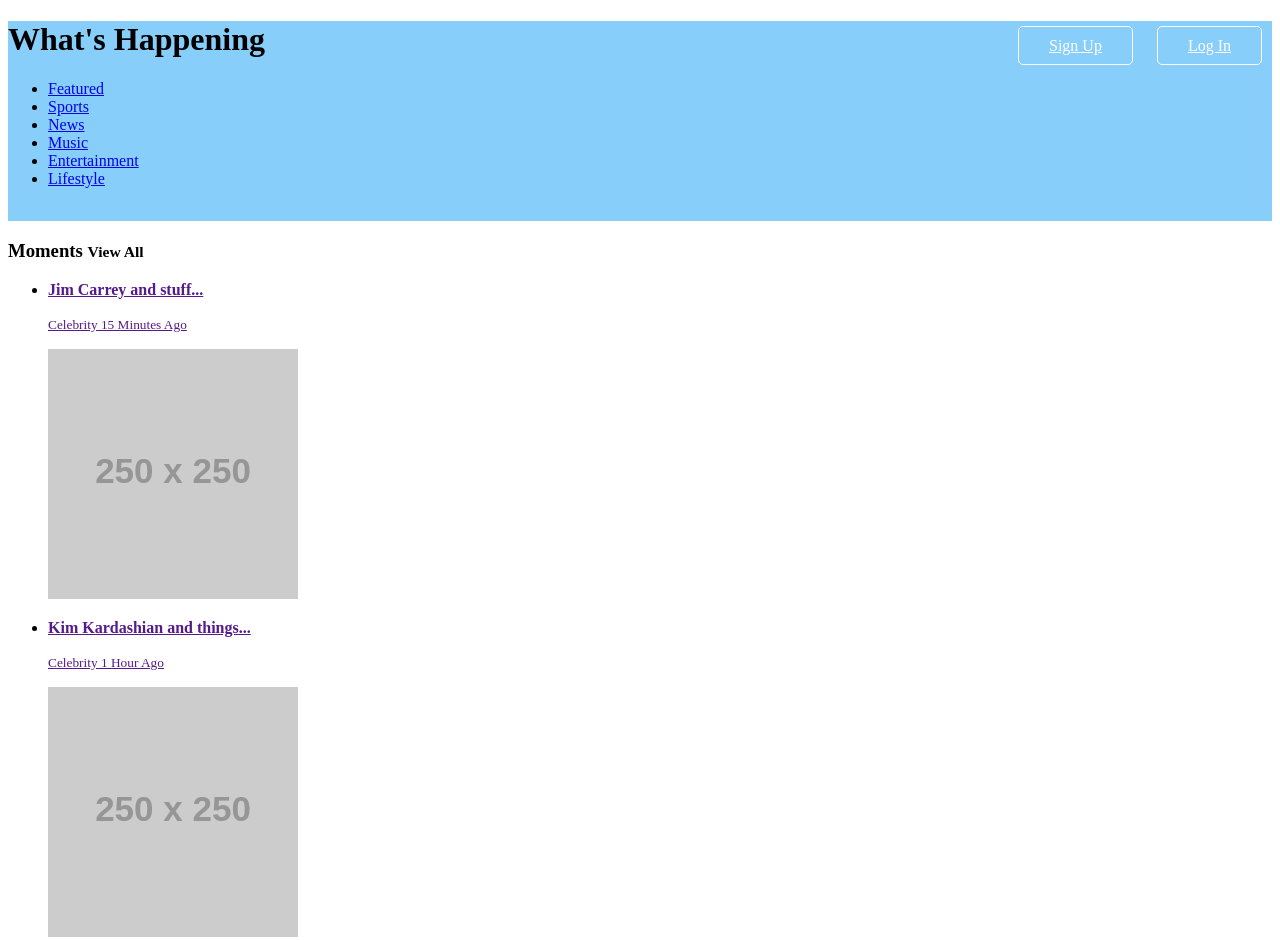
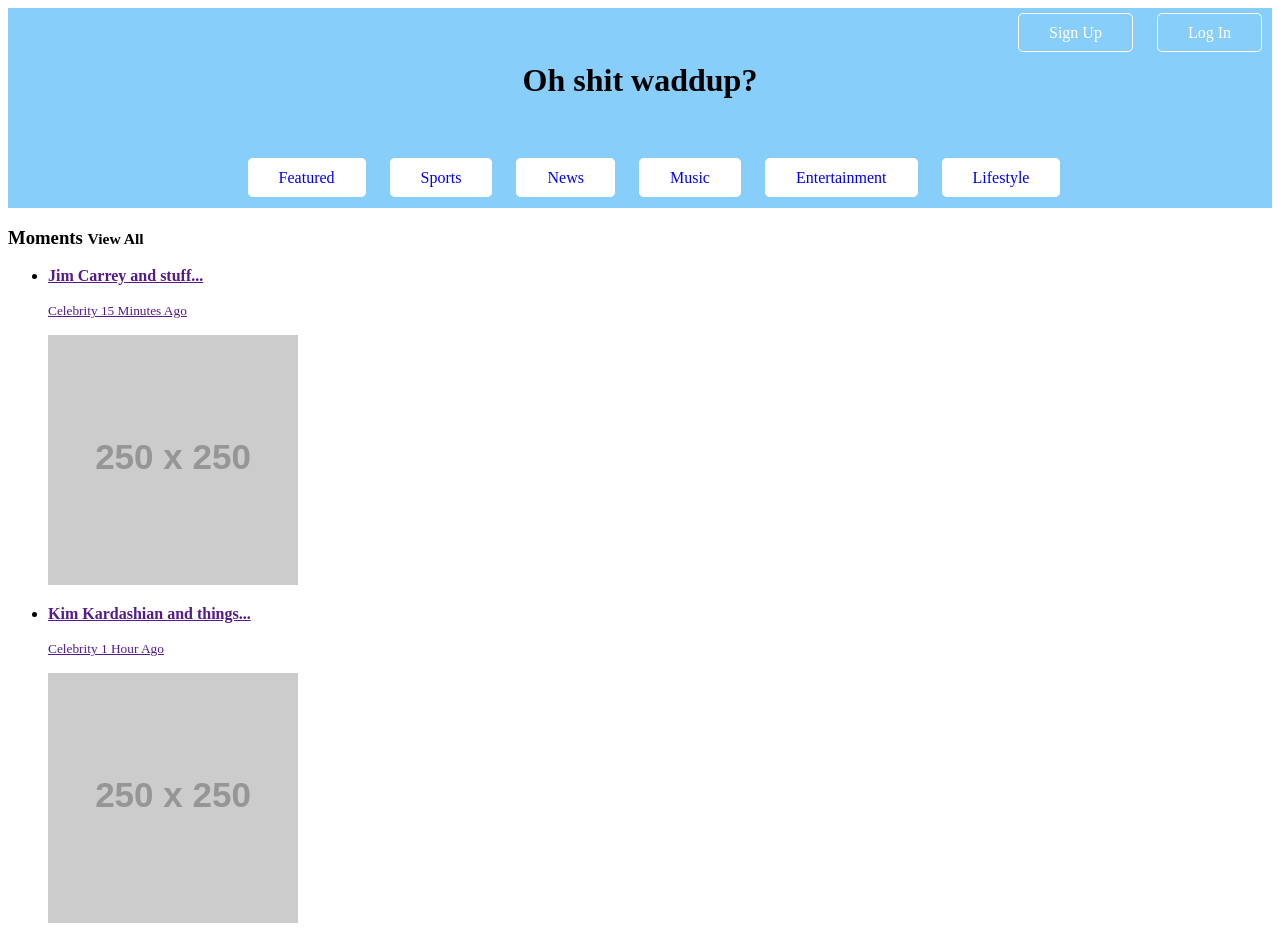
Before and after one commit to thosd/express_static, a website: page public/html/index.html in a window 1280 px wide. Shown: the top 940 px of the page. Drawn offline with Linux system fonts and the light colour scheme; files that its build step writes are made by us from their sources; placeholder pictures from the web are drawn by us.

Commit message:
stated styling the header of the landing page

```diff
--- a/public/css/main.css
+++ b/public/css/main.css
@@ -16,7 +16,7 @@ ul.access li {
 }
 
 ul.access li a {
-  text-decoration style none;
+  text-decoration: none;;
   color: white;
 }
 
@@ -31,3 +31,24 @@ ul.access li a:hover{
   border: 1px solid white;
   border-radius: 5px;
 }
+
+#main-header div h1{
+  margin: 0 auto;
+  text-align: center;
+}
+
+#nav {
+  margin-left: 15%;
+  }
+
+#nav li a {
+  text-decoration: none;
+  background-color: white;
+}
+
+#nav li {
+  display: inline;
+  list-style: none;
+  margin-left: 10px;
+  margin-right: 10px;
+}
--- a/public/html/index.html
+++ b/public/html/index.html
@@ -1,7 +1,7 @@
 <!DOCTYPE html>
 <html>
   <head>
-    <title>Twitter...It's what's happening...</title>
+    <title>Here comes dat boi!!1</title>
     <link rel="stylesheet" href="css/main.css">
   </head>
   <body>
@@ -15,26 +15,34 @@
         </li>
       </ul>
         <!-- End of signup/Login -->
-      <h1>What's Happening</h1>
+      <br>
+      <br>
+      <br>
+      <div>
+        <h1>Oh shit waddup?</h1>
+      </div>
       <!-- End of Header/Title -->
-      <ul>
+      <br>
+      <br>
+      <br>
+      <ul id="nav">
         <li>
-          <a href="/">Featured</a>
+          <a class="btn" href="/">Featured</a>
         </li>
         <li>
-          <a href="/">Sports</a>
+          <a class="btn" href="/">Sports</a>
         </li>
         <li>
-          <a href="/">News</a>
+          <a class="btn" href="/">News</a>
         </li>
         <li>
-          <a href="/">Music</a>
+          <a class="btn" href="/">Music</a>
         </li>
         <li>
-          <a href="/">Entertainment</a>
+          <a class="btn" href="/">Entertainment</a>
         </li>
         <li>
-          <a href="/">Lifestyle</a>
+          <a class="btn" href="/">Lifestyle</a>
         </li>
       </ul>
     </header>
```
